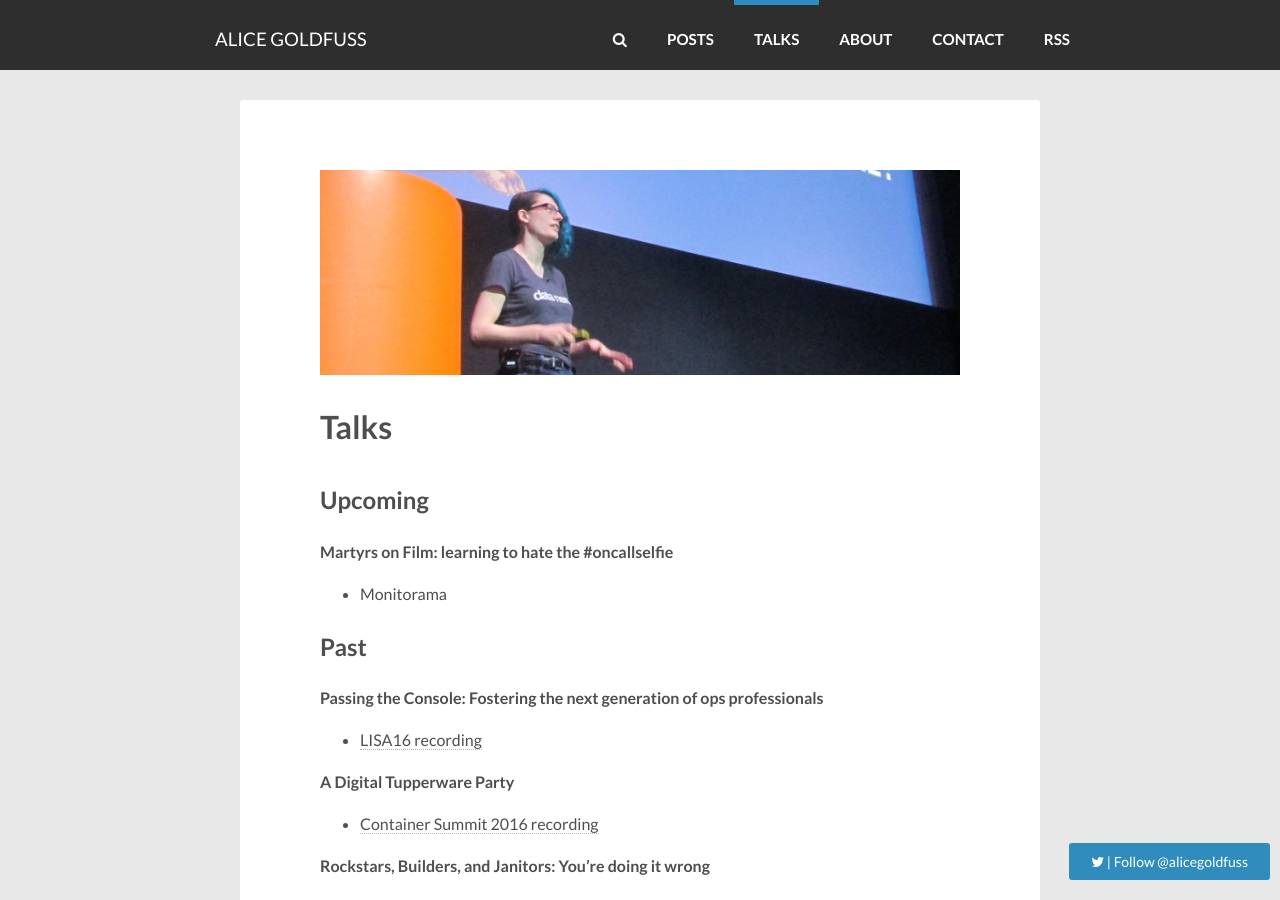
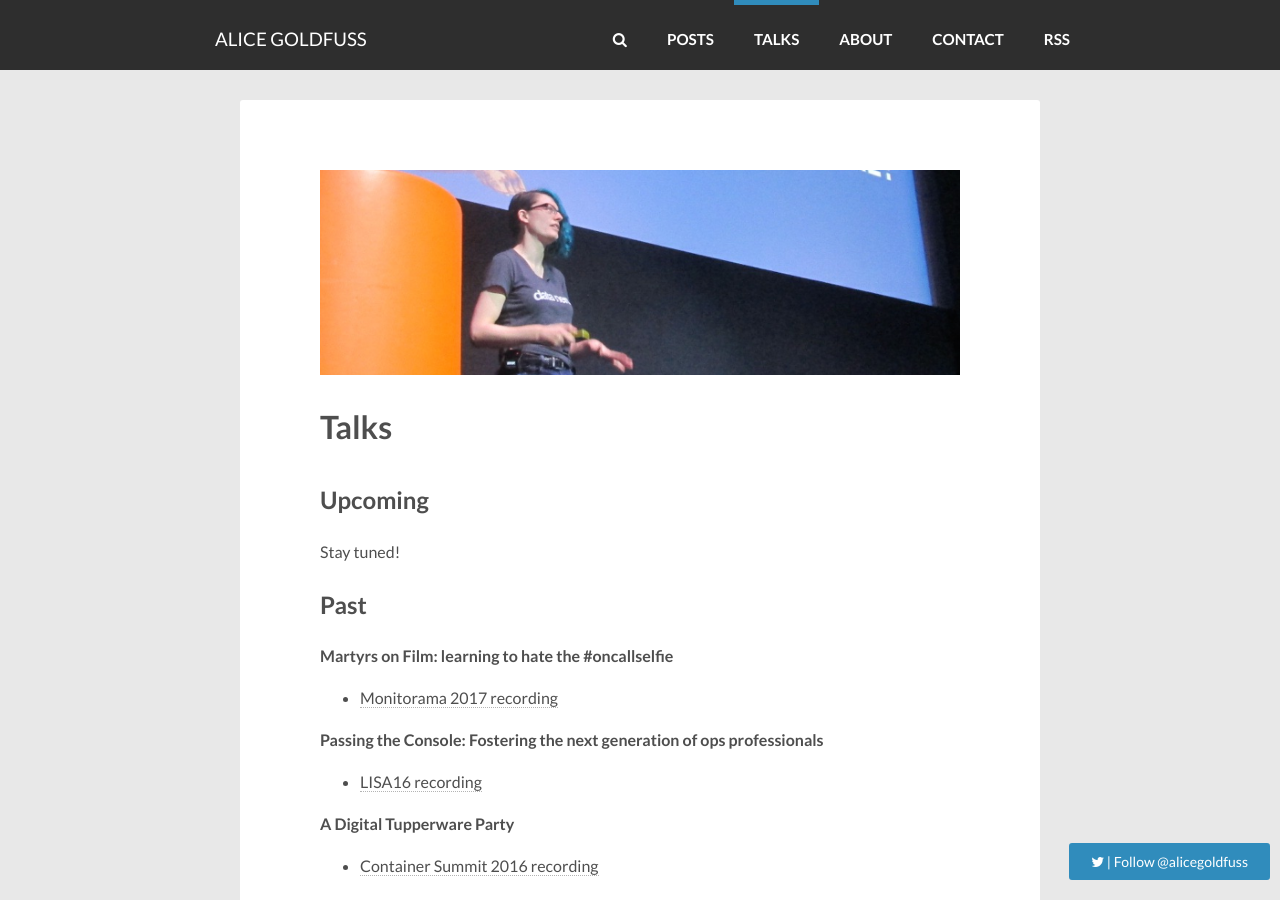
Before and after one commit to alicegoldfuss/blog, a Jekyll site: the page built from talks/index.md, in a window 1280 px wide and 900 px high. Built offline with Jekyll 4.4.1, drawn with Linux system fonts in a browser that asks for light colours; nearby versions of some CDN libraries; comment, search, counter and statistics services are not loaded.

Commit message:
add oncall selfie talk, new photo

```diff
--- a/_config.yml
+++ b/_config.yml
@@ -37,7 +37,7 @@ menu:
 owner:
   name:           Alice Goldfuss
   site:           http://alicegoldfuss.com
-  avatar:         images/slack.jpeg
+  avatar:         images/gardengoth4.JPG
   bio: >
         Alice Goldfuss is a systems sorceress. She’s consulted on some books (<i>Docker: Up & Running</i>, <i>Effective DevOps</i>), presented at some conferences (SREcon, Velocity, Container Summit), and runs some others (LISA17, DevOps Days Portland). You can follow her on Twitter <a href="http://twitter.com/alicegoldfuss" target="_blank">(@alicegoldfuss)</a>, but you’ll probably regret it.
   email:          you@email.com
--- a/talks/index.md
+++ b/talks/index.md
@@ -9,11 +9,13 @@ share: true
 
 ## Upcoming
 
+Stay tuned!
+
+## Past
+
 **Martyrs on Film: learning to hate the #oncallselfie**
 
-* Monitorama
-
-## Past
+* [Monitorama 2017 recording](https://vimeo.com/221050366){:target="_blank"}
 
 **Passing the Console: Fostering the next generation of ops professionals**
 
```
Also changed, not shown: images/gardengoth4.JPG (added).
